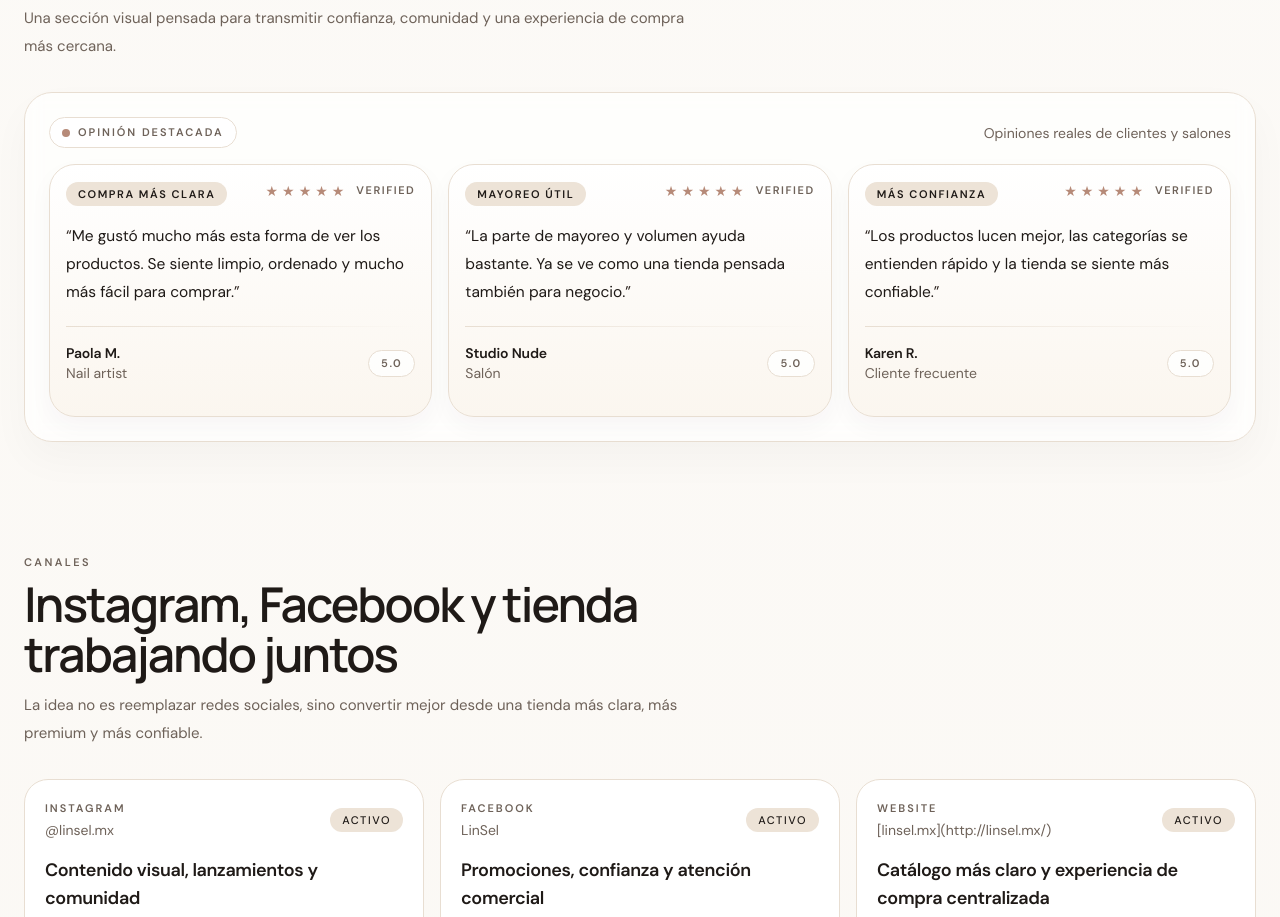
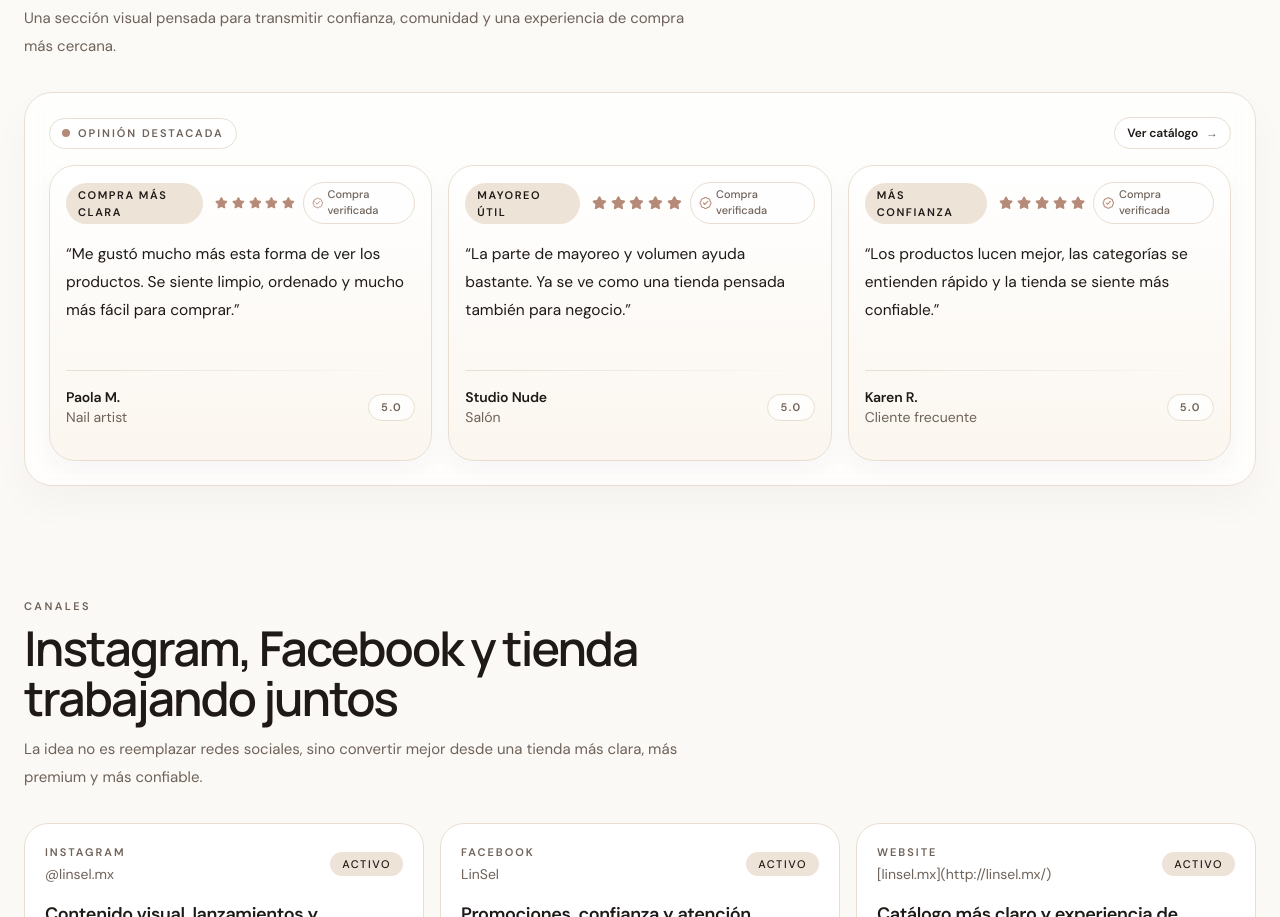
Before and after one commit to roiszs/mvp-belleza-distribuidora, a Next.js app: page / in a window 1280 px wide. Shown: the part 3430-4347 px from the top of the page. Built offline with nearby package versions, Linux system fonts and the light colour scheme.

Commit message:
Resenas actualizadas

```diff
--- a/package.json
+++ b/package.json
@@ -10,6 +10,7 @@
   },
   "dependencies": {
     "clsx": "^2.1.1",
+    "lucide-react": "^1.7.0",
     "next": "16.2.1",
     "react": "19.2.4",
     "react-dom": "19.2.4",
--- a/src/components/home/CommunityProof.tsx
+++ b/src/components/home/CommunityProof.tsx
@@ -1,5 +1,6 @@
 import { Container } from '@/components/layout/Container'
 import { SectionHeader } from '@/components/layout/SectionHeader'
+import { Star, BadgeCheck } from 'lucide-react'
 
 const testimonials = [
 {
@@ -30,23 +31,32 @@ rating: 5,
 
 function Stars({ value = 5 }: { value?: number }) {
   const stars = Array.from({ length: 5 }, (_, i) => i < value)
+
   return (
+  <div className="flex items-center gap-2">
   <div className="flex items-center gap-1">
   {stars.map((on, idx) => (
-<span
+  <Star
   key={idx}
-className={on ? 'text-[var(--color-accent)]' : 'text-[var(--color-line)]'}
-aria-hidden="true"
->
-★
-</span>
+  className={
+  on
+  ? 'h-4 w-4 text-[var(--color-accent)]'
+  : 'h-4 w-4 text-[var(--color-line)]'
+  }
+  fill={on ? 'currentColor' : 'none'}
+  />
   ))}
-<span className="ml-2 text-[11px] font-semibold uppercase tracking-[0.14em] text-[var(--color-muted)]">
-Verified
+  </div>
+
+    <span className="inline-flex items-center gap-1 rounded-full border border-[var(--color-line)] bg-white/70 px-2 py-1 text-[11px] font-medium text-[var(--color-muted)]">
+      <BadgeCheck className="h-3.5 w-3.5 text-[var(--color-accent)]" />
+      Compra verificada
     </span>
   </div>
+
   )
   }
+
 
 export function CommunityProof() {
 return (
@@ -68,11 +78,19 @@ description="Una sección visual pensada para transmitir confianza, comunidad y
       Opinión destacada
       </div>
 
-        <p className="hidden text-sm text-[var(--color-muted)] md:block">
-          Opiniones reales de clientes y salones
-        </p>
+      {/* CTA pro (solo desktop) */}
+      <a
+      href="/catalogo"
+      className="hidden items-center gap-2 rounded-full border border-[var(--color-line)] bg-white/70 px-3 py-1.5 text-[12px] font-semibold tracking-[-0.01em] text-[var(--color-text)] transition hover:bg-white hover:shadow-[0_10px_20px_rgba(43,33,28,0.05)] md:inline-flex"
 
-        <p className="text-[11px] font-semibold uppercase tracking-[0.18em] text-[var(--color-muted)] md:hidden">
+      >
+      Ver catálogo
+      <span className="text-[var(--color-muted)]">→</span>
+
+      </a>
+
+      {/* hint mobile */}
+      <p className="text-[11px] font-semibold uppercase tracking-[0.22em] text-[var(--color-muted)] md:hidden">
       Desliza
       </p>
       </div>
@@ -82,7 +100,7 @@ description="Una sección visual pensada para transmitir confianza, comunidad y
         {testimonials.map((item) => (
           <article
             key={item.name}
-            className="w-[min(86vw,320px)] shrink-0 snap-center rounded-[26px] border border-[var(--color-line)] bg-[linear-gradient(180deg,#ffffff_0%,#fbf6ef_100%)] p-4 shadow-[0_10px_24px_rgba(43,33,28,0.035)] transition duration-300 hover:-translate-y-1 hover:shadow-[0_18px_38px_rgba(43,33,28,0.06)] md:w-auto md:snap-start"
+            className="w-[min(86vw,320px)] shrink-0 snap-center rounded-[26px] border border-[var(--color-line)] bg-[linear-gradient(180deg,#ffffff_0%,#fbf6ef_100%)] p-4 shadow-[0_10px_24px_rgba(43,33,28,0.035)] transition duration-300 hover:-translate-y-1 hover:shadow-[0_18px_38px_rgba(43,33,28,0.06)] md:w-auto md:snap-start hover:border-[var(--color-accent)]/35 active:scale-[0.99] active:shadow-[0_14px_28px_rgba(43,33,28,0.07)]"
            >
             {/* Header */}
             <div className="flex items-start justify-between gap-3">
@@ -99,7 +117,7 @@ description="Una sección visual pensada para transmitir confianza, comunidad y
             </div>
 
             {/* Quote */}
-            <p className="mt-4 text-[14px] leading-7 text-[var(--color-text)] md:text-[15.5px]">
+            <p className="mt-4 min-h-[120px] text-[14px] leading-7 text-[var(--color-text)] md:min-h-[110px] md:text-[15.5px]">
             <span className="text-[var(--color-accent-dark)]">“</span>
             {item.quote}
             <span className="text-[var(--color-accent-dark)]">”</span>
```
Also changed, not shown: 1 other file (tests, documents, lock files or other folders). Lines whose indentation alone changed are shown as unchanged.
